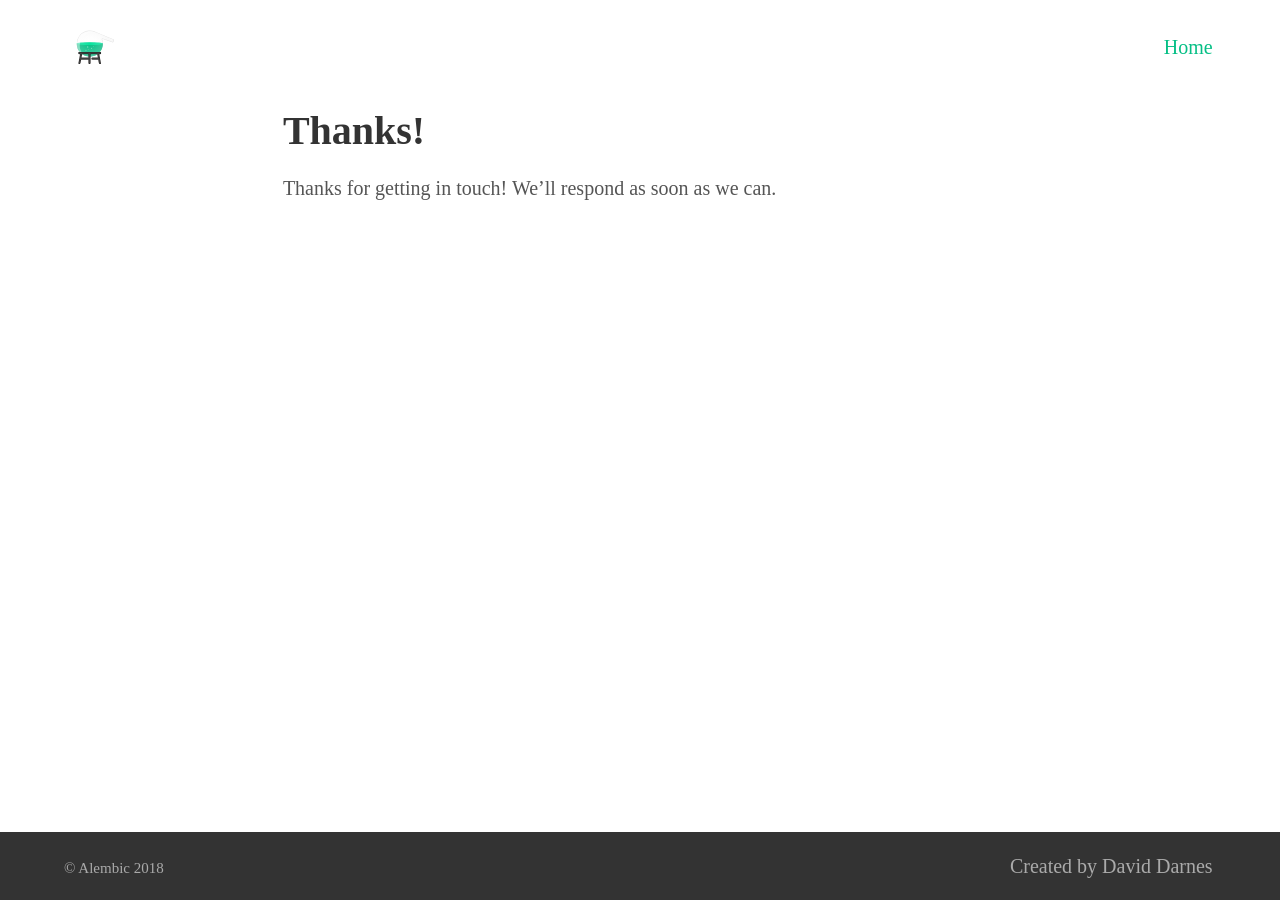
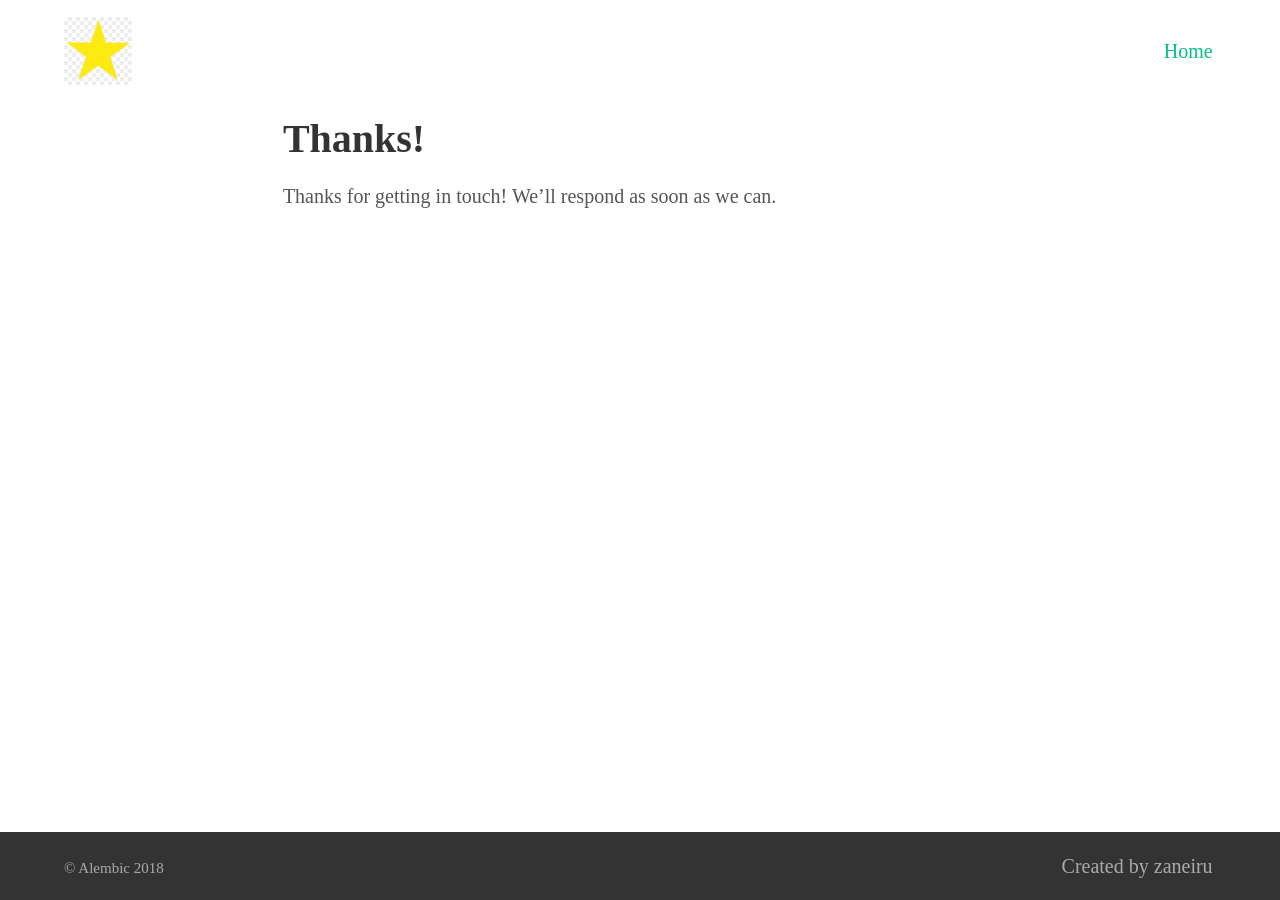
Before and after one commit to zaneiru/zaneiru.github.io, a Jekyll site: the page built from thanks.md, in a window 1280 px wide. Built offline with Jekyll 4.4.1, drawn with Linux system fonts in a browser that asks for light colours; some web fonts are replaced; our own code applies the rules of GitHub Pages for plain Markdown files.

Commit message:
로고 및 copyright 변경

```diff
--- a/_config.yml
+++ b/_config.yml
@@ -74,7 +74,7 @@ defaults:
 encoding: utf-8 # Make sure the encoding is right
 lang: en-GB # Set the site language
 title: "Alembic" # Site name or title, also used in jekyll-seo-tag
-logo: "/assets/logo.svg" # Site logo, also used in jekyll-seo-tag
+logo: "/assets/images/logo_start_yellow.jpg" # Site logo, also used in jekyll-seo-tag
 description: "Alembic is a starting point for Jekyll projects. Rather than starting from scratch, this boilerplate is designed to get the ball rolling immediately" # Site description and default description, also used in jekyll-seo-tag
 url: "https://alembic.darn.es" # Site url, also used in jekyll-seo-tag
 baseurl: ""
@@ -89,7 +89,7 @@ navigation_header:
 
 
 navigation_footer:
-  Created by David Darnes: https://darn.es
+  Created by zaneiru: https://zaneiru.github.io/blog/
 
 social_links: # Appears in sidebar. Set the urls then uncomment and comment out as desired
   Twitter: https://twitter.com/DavidDarnes
```
Also changed, not shown: assets/images/logo_start_yellow.jpg (added).
